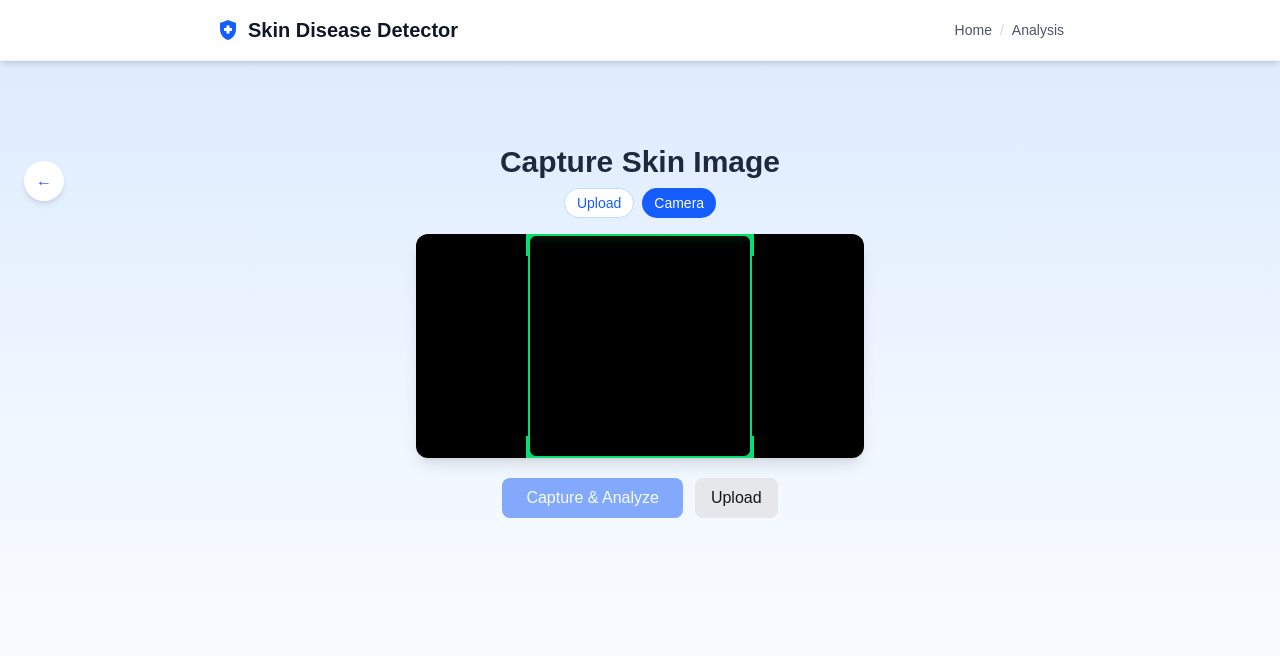
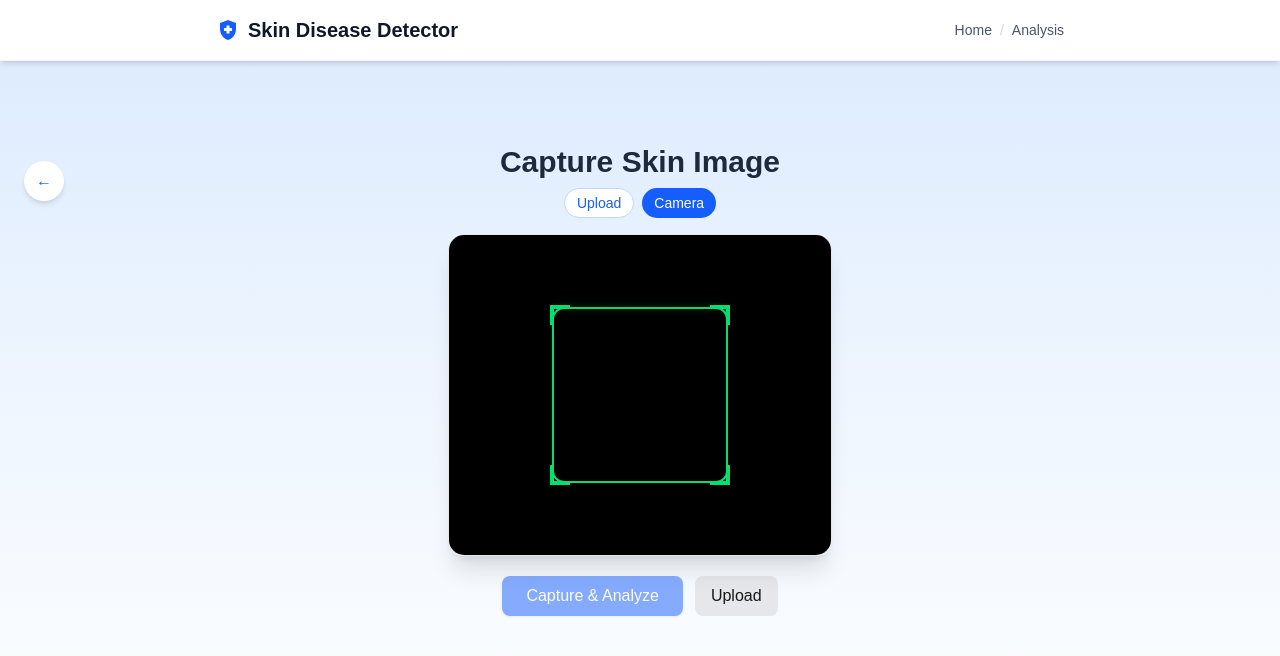
Before and after one commit to RajuBharali/skin-diseases-detection-FORNT, a Next.js app: page /predict in a window 1280 px wide. Both pictures are taken after a click on the button "Camera". Shown: the top 656 px of the page. Built offline with nearby package versions, Linux system fonts and the light colour scheme; no server answers.

Commit message:
update ui

```diff
--- a/app/components/CameraCapture.tsx
+++ b/app/components/CameraCapture.tsx
@@ -47,13 +47,14 @@ export default function CameraCapture({ onResult, onFallback }: Props) {
   }
 
   async function startCamera() {
+
     try {
 
       const stream = await navigator.mediaDevices.getUserMedia({
         video: {
           facingMode: "environment",
-          width: { ideal: 1280 },
-          height: { ideal: 720 }
+          width: { ideal: 640 },
+          height: { ideal: 480 }
         }
       })
 
@@ -167,9 +168,9 @@ export default function CameraCapture({ onResult, onFallback }: Props) {
         <p className="text-red-500 text-sm">{error}</p>
       )}
 
-      {/* Camera */}
+      {/* Camera Container */}
 
-      <div className="relative w-full max-w-md rounded-xl overflow-hidden shadow-lg">
+      <div className="relative w-full max-w-sm rounded-2xl overflow-hidden shadow-xl border border-gray-200">
 
         <video
           ref={videoRef}
@@ -177,19 +178,23 @@ export default function CameraCapture({ onResult, onFallback }: Props) {
           muted
           playsInline
           onLoadedMetadata={() => setCameraReady(true)}
-          className="w-full bg-black"
+          className="w-full h-[320px] object-cover bg-black"
         />
 
-        {/* Scanner overlay */}
+        {/* Scanner Overlay */}
 
         <div className="absolute inset-0 flex items-center justify-center pointer-events-none">
 
-          <div className="relative w-56 h-56 border-2 border-green-400 rounded-lg">
+          <div className="relative w-44 h-44 border-2 border-green-400 rounded-xl">
 
-            <div className="absolute -top-1 -left-1 w-6 h-6 border-l-4 border-t-4 border-green-400"></div>
-            <div className="absolute -top-1 -right-1 w-6 h-6 border-r-4 border-t-4 border-green-400"></div>
-            <div className="absolute -bottom-1 -left-1 w-6 h-6 border-l-4 border-b-4 border-green-400"></div>
-            <div className="absolute -bottom-1 -right-1 w-6 h-6 border-r-4 border-b-4 border-green-400"></div>
+            {/* Corner markers */}
+
+            <div className="absolute -top-1 -left-1 w-5 h-5 border-l-4 border-t-4 border-green-400"></div>
+            <div className="absolute -top-1 -right-1 w-5 h-5 border-r-4 border-t-4 border-green-400"></div>
+            <div className="absolute -bottom-1 -left-1 w-5 h-5 border-l-4 border-b-4 border-green-400"></div>
+            <div className="absolute -bottom-1 -right-1 w-5 h-5 border-r-4 border-b-4 border-green-400"></div>
+
+            {/* Scan line */}
 
             <div className="absolute left-0 right-0 h-[2px] bg-green-400 animate-scan"></div>
 
@@ -197,21 +202,25 @@ export default function CameraCapture({ onResult, onFallback }: Props) {
 
         </div>
 
-        {/* Live AI result */}
+        {/* Live AI Result */}
 
         {prediction?.final_decision && (
 
-          <div className="absolute bottom-3 left-3 bg-black/70 text-white text-sm px-3 py-2 rounded-lg">
+          <div className="absolute bottom-3 left-3 right-3 bg-black/75 backdrop-blur-md text-white rounded-lg px-3 py-2 shadow">
 
-            <div className="font-semibold">
-              {prediction.final_decision.result}
+            <div className="flex justify-between items-center">
+
+              <span className="font-semibold text-sm">
+                {prediction.final_decision.result}
+              </span>
+
+              <span className="text-xs text-green-300">
+                {prediction.final_decision.confidence_percent.toFixed(1)}%
+              </span>
+
             </div>
 
-            <div className="text-xs opacity-80">
-              {prediction.final_decision.confidence_percent.toFixed(1)}%
-            </div>
-
-            <div className="text-[11px] opacity-70 mt-1">
+            <div className="text-[11px] opacity-80 mt-1">
               {prediction.final_decision.medical_advice}
             </div>
 
@@ -223,12 +232,14 @@ export default function CameraCapture({ onResult, onFallback }: Props) {
 
       <canvas ref={canvasRef} className="hidden" />
 
+      {/* Controls */}
+
       <div className="flex gap-3">
 
         <button
           onClick={capture}
           disabled={loading || !cameraReady}
-          className="bg-blue-600 text-white px-6 py-2 rounded-lg hover:bg-blue-700 transition disabled:opacity-50"
+          className="bg-blue-600 text-white px-6 py-2 rounded-lg hover:bg-blue-700 transition disabled:opacity-50 shadow"
         >
           {loading ? "Analyzing..." : "Capture & Analyze"}
         </button>
@@ -247,5 +258,4 @@ export default function CameraCapture({ onResult, onFallback }: Props) {
     </div>
 
   )
-
 }
--- a/app/globals.css
+++ b/app/globals.css
@@ -20,14 +20,20 @@
   }
 }
 
+/* Base Styles */
+
 body {
-  background: var(--background);
+  background-color: var(--background);
   color: var(--foreground);
   font-family: Arial, Helvetica, sans-serif;
 }
 
-@keyframes scan-line {
 
+/* =========================
+   AI Scanner Animation
+   ========================= */
+
+@keyframes scanner-line {
   0% {
     transform: translateY(-120%);
     opacity: 0.2;
@@ -41,21 +47,26 @@ body {
     transform: translateY(120%);
     opacity: 0.2;
   }
+}
 
-}
+
+/* Scanner Line */
 
 .animate-scan {
   position: absolute;
+  width: 100%;
   height: 2px;
-  width: 100%;
+
   background: linear-gradient(
     90deg,
-    transparent,
-    #22c55e,
-    transparent
+    transparent 0%,
+    #22c55e 50%,
+    transparent 100%
   );
-  animation: scan-line 2.4s ease-in-out infinite;
+
+  animation: scanner-line 2.4s ease-in-out infinite;
+
   box-shadow:
-    0 0 8px #22c55e,
-    0 0 16px #22c55e;
+    0 0 6px rgba(34, 197, 94, 0.7),
+    0 0 14px rgba(34, 197, 94, 0.5);
 }
```
